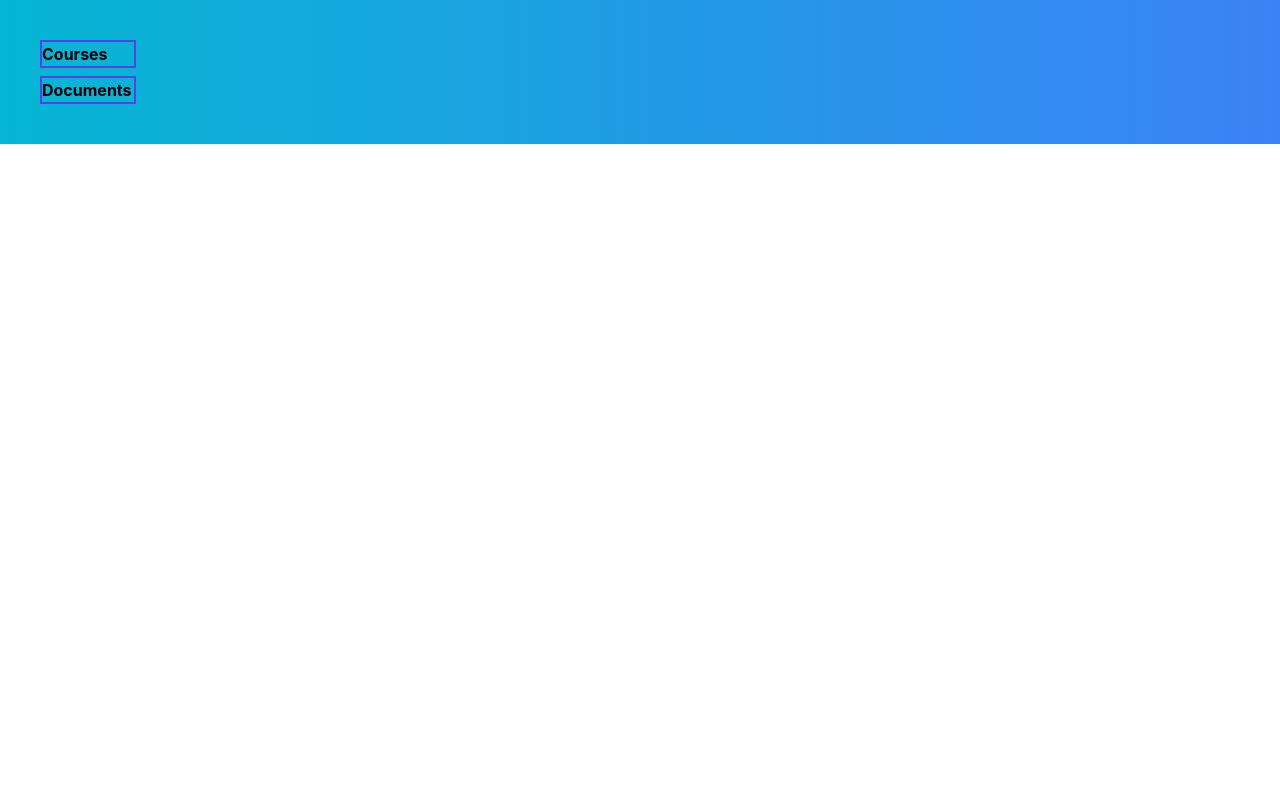
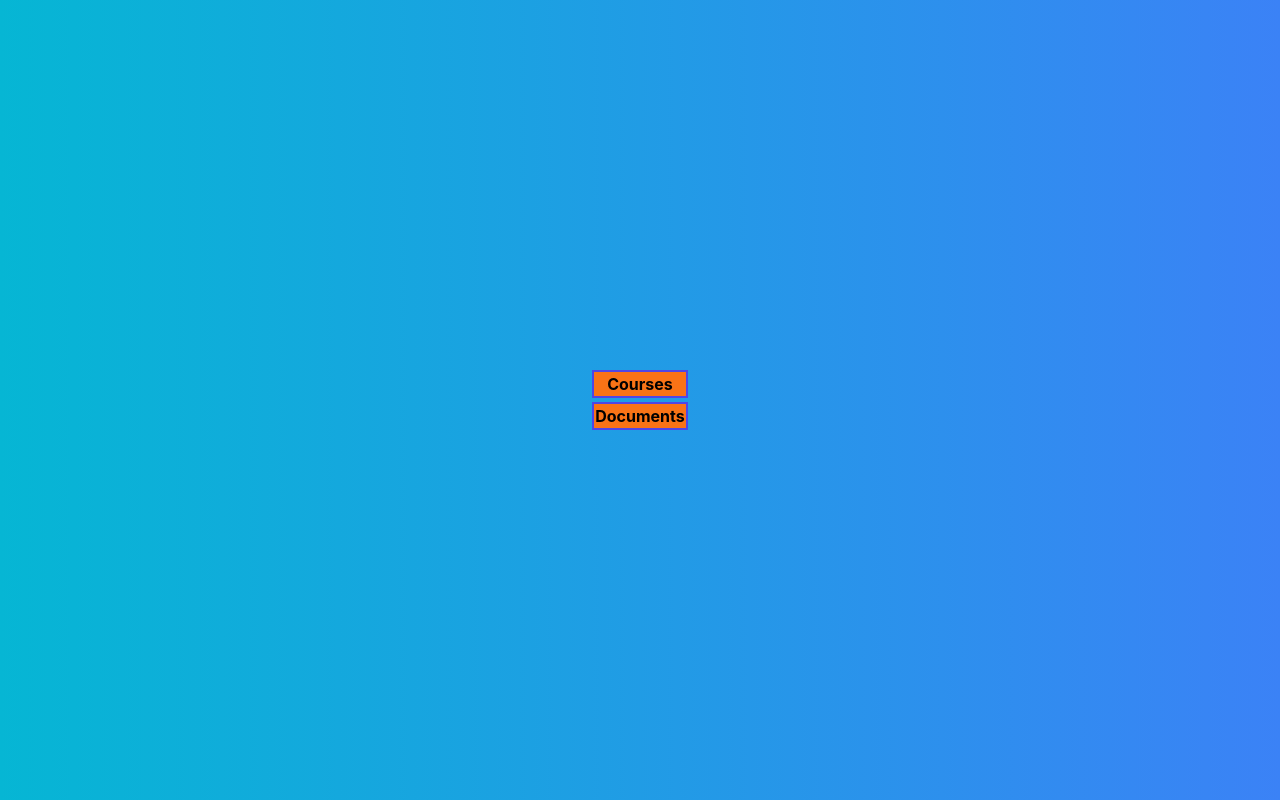
Before and after one commit to basmacm/UniversityEyeProject, a Next.js app: page /student in a window 1280 px wide. Built offline with nearby package versions, Linux system fonts and the light colour scheme.

Commit message:
Added better background and centered it

```diff
--- a/pages/student/index.js
+++ b/pages/student/index.js
@@ -15,8 +15,9 @@ const Student = (req, res) => {
   const { studentID } = router.query;
 
   return (
-    <div className="flex flex-col p-10  justify-center  bg-gradient-to-r from-cyan-500 to-blue-500">
-      <div className="basis-1/2  font-bold  w-24 border-2 border-indigo-600">
+    <div className="flex w-screen h-screen p-10 justify-center items-center bg-gradient-to-r from-cyan-500 to-blue-500">
+      <div>
+        <div className="basis-1/2  font-bold  w-24 border-2 border-indigo-600 bg-orange-500 text-center">
           <input
             type={"submit"}
             value={"Courses"}
@@ -29,8 +30,9 @@ const Student = (req, res) => {
           />
         </div>
         <div className="m-1"></div>
-      <div className="basis-1/2 font-bold w-24 border-2 border-indigo-600">
+        <div className="basis-1/2 font-bold w-24 border-2 border-indigo-600 bg-orange-500 text-center">
           <input type={"submit"} value={"Documents"} />
+        </div>
       </div>
     </div>
   );
```
Lines whose indentation alone changed are shown as unchanged.
